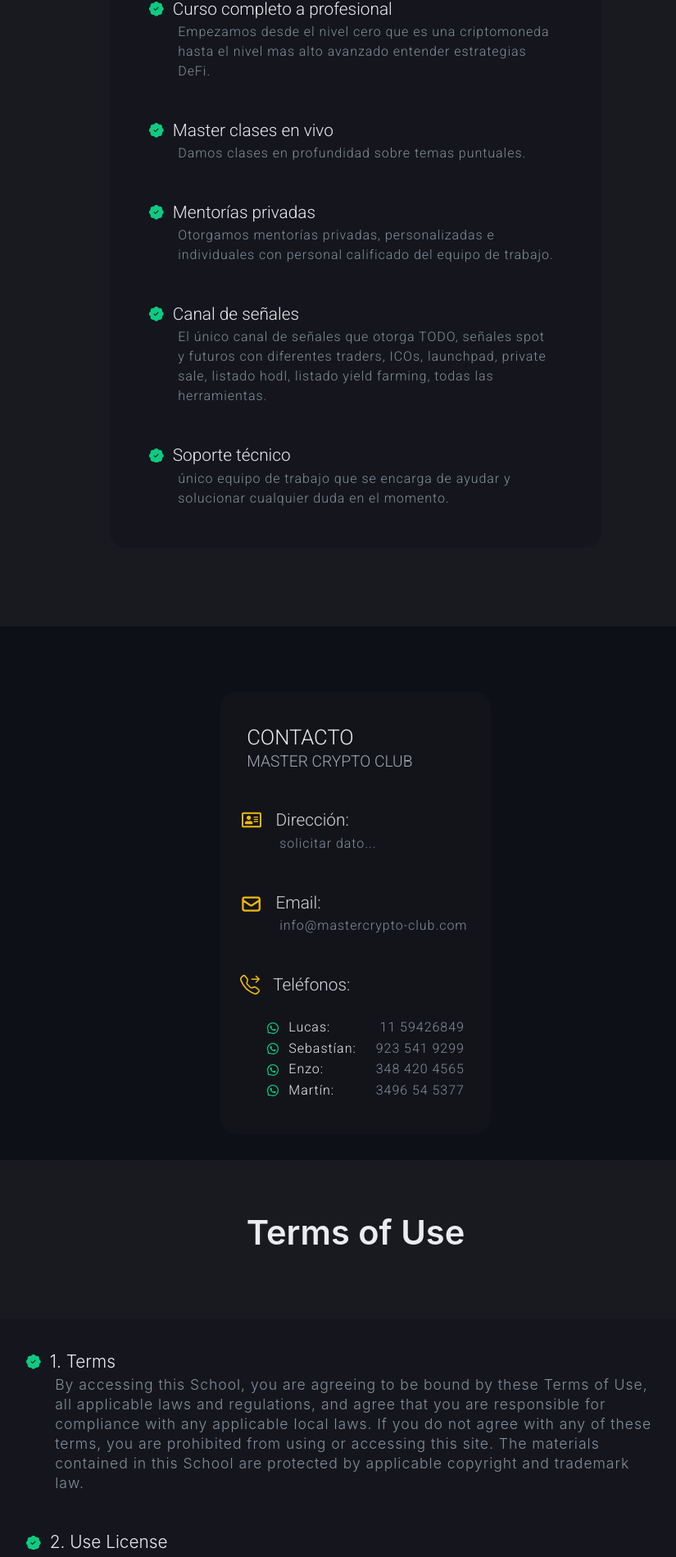
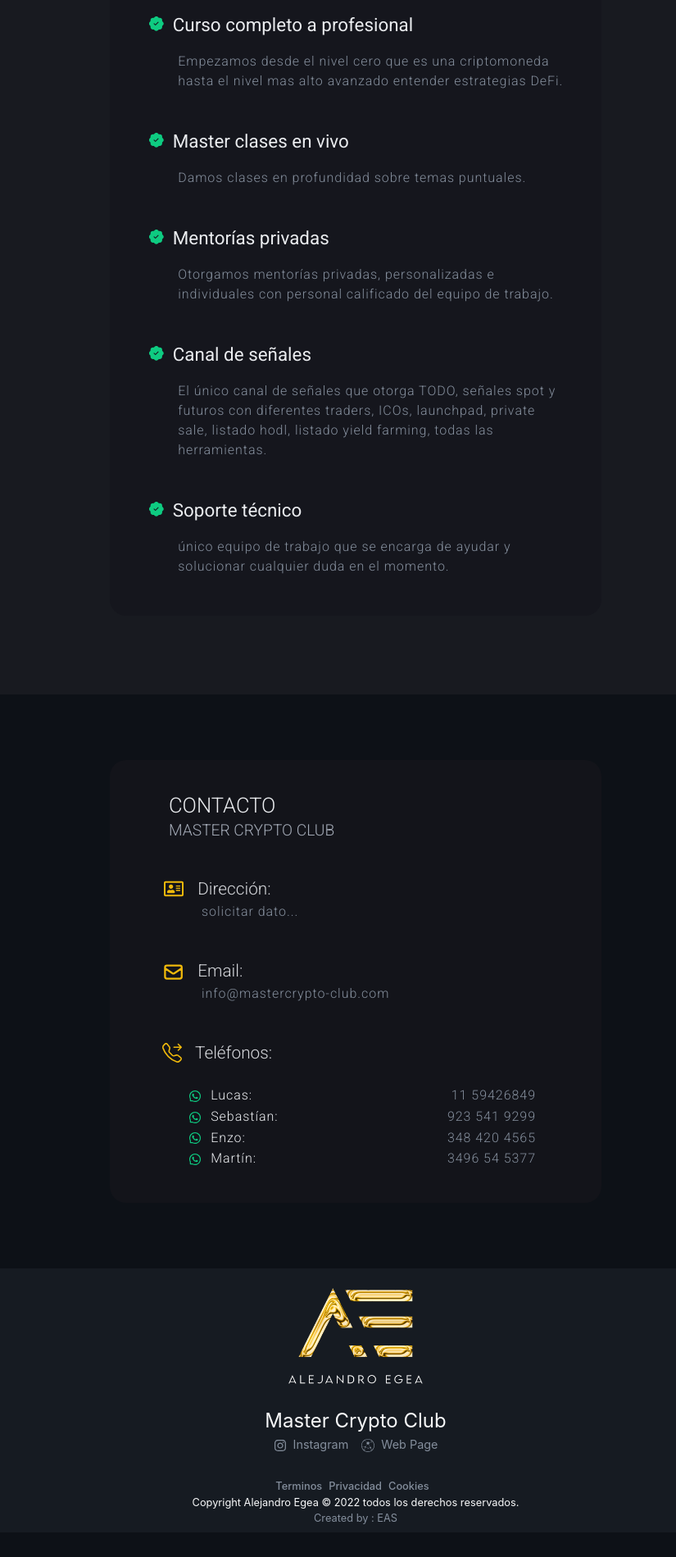
Before and after one commit to ezequielpato/ale-plataforma-cryptos, a Next.js app: page / in a window 1280 px wide. Shown: the part 4368-6267 px from the top of the page at 82% size, without its empty margins (206-1031 px from the left). After the commit the page ends 6237 px from the top, so only its background shows below. Built offline with nearby package versions, Linux system fonts and the light colour scheme.

Commit message:
Footer: Se elimina seccion top-Maquetado final tercera version

```diff
--- a/componentes/Footer/index.js
+++ b/componentes/Footer/index.js
@@ -7,11 +7,6 @@
 	return (
 		<div className='footer-container' id='contact'>
 			<div className='footer-wrap'>
-				{/* Section Fast Links */}
-				<section className='footer-links-container'>
-					<h6 className='footer-h6'>Top</h6>
-				</section>
-
 				{/* Image Logo A Egea */}
 				<img className='footer-img' src={`${URL_IMAGE}/pics/logo3.png`} alt='' />
 
--- a/package.json
+++ b/package.json
@@ -2,7 +2,7 @@
   "name": "miapp",
   "private": true,
   "scripts": {
-    "dev": "next dev",
+    "dev": "next dev ",
     "build": "next build",
     "start": "next start",
     "lint": "next lint"
--- a/pages/index.js
+++ b/pages/index.js
@@ -13,11 +13,11 @@
 		<section className='text-light'>
 			<Navbar />
 			<Main />
-			<Terms />
-			<Privacy />
-			<Cookies />
-			<Register />
-			<Login />
+			{/* <Terms /> */}
+			{/* <Privacy /> */}
+			{/* <Cookies /> */}
+			{/* <Register /> */}
+			{/* <Login /> */}
 			<Footer />
 		</section>
 	);
--- a/styles/contacto.css
+++ b/styles/contacto.css
@@ -2,6 +2,12 @@
 	display: flex;
 	flex-direction: column;
 	height: 100%;
+}
+
+.contacto-wrap {
+	padding: 5rem 0 5rem 0;
+	margin: 0;
+	width: 100%;
 }
 
 #contacto-title {
@@ -17,25 +23,10 @@
 	text-align: left;
 }
 
-.contacto-wrap {
-	padding-bottom: 0;
-}
-
-.contacto-wrap h4 {
-	font-size: 1.4rem;
-	font-weight: 400;
-	margin-bottom: 1.2rem;
-}
-
-.contacto-wrap h6 {
-	font-size: 1rem;
-}
-
 .contacto-box {
 	max-width: 600px;
 	border-radius: 20px;
-	margin: 1rem auto 2rem auto;
-	padding: 2.5rem 1rem 2.5rem 1rem;
+	padding: 2.5rem 1.5rem 2.5rem 1.5rem;
 }
 
 .contacto-box h4 {
@@ -70,16 +61,15 @@
 	margin: 0 0.5rem 0 0;
 }
 
-.contacto-hover:hover {
-	transform: scale(1.15);
-	transition: 100ms ease-in-out;
-}
-
 #contacto-phone {
 	font-size: 1.5rem;
 	margin: 0 0.5rem 0 0;
 }
 
+.contacto-hover:hover {
+	transform: scale(1.15);
+	transition: 100ms ease-in-out;
+}
 #contacto-contactos {
 	margin-top: 1.5rem;
 }
@@ -120,33 +110,28 @@
 	margin: 0 1rem 0 0.5rem;
 }
 
-.contacto-content h6 {
-	max-width: 320px;
-	height: auto;
-}
-
 @media (min-width: 428px) {
-	.contacto-wrap h2 {
-		max-width: 700px;
-		margin: 0 auto 4rem auto;
+	.contacto-wrap {
+		width: 100%;
+		margin: 0 auto 0 auto;
 	}
 
 	.contacto-box {
-		padding: 2.5rem 1rem 2.5rem 1.5rem;
+		width: 100%;
+		margin: 0 auto 0 auto;
+		padding: 2.5rem 3rem 2.5rem 3rem;
 	}
 }
 
 @media (min-width: 600px) {
-}
+	.contacto-wrap {
+		width: 100%;
+		margin: 0 auto 0 auto;
+	}
 
-@media (min-width: 800px) {
-	.contacto-wrap h2 {
-		max-width: 630px;
+	.contacto-box {
+		width: 100%;
+		margin: 0 auto 0 auto;
+		padding: 2.5rem 4rem 2.5rem 4rem;
 	}
 }
-
-@media (min-width: 1000px) {
-}
-
-@media (min-width: 1460px) {
-}
--- a/styles/cookies.css
+++ b/styles/cookies.css
@@ -2,6 +2,11 @@
 	display: flex;
 	flex-direction: column;
 	margin: 2rem auto 0 auto;
+}
+
+.cookies-wrap {
+	margin: 0;
+	width: 100%;
 }
 
 .cookies-wrap h2 {
@@ -27,7 +32,7 @@
 	max-width: 900px;
 	border-radius: 20px;
 	margin: 1rem auto 2rem auto;
-	padding: 2.5rem 2.5rem 0 1rem;
+	padding: 2.5rem 2rem 0 1.5rem;
 }
 
 .cookies-box h4 {
@@ -71,6 +76,11 @@
 }
 
 @media (min-width: 800px) {
+	.cookies-wrap {
+		width: 100%;
+		margin: 0 auto 4rem auto;
+	}
+
 	.cookies-wrap h2 {
 		max-width: 630px;
 	}
--- a/styles/footer.css
+++ b/styles/footer.css
@@ -1,7 +1,6 @@
 .footer-container {
 	background-color: #161b22;
 	height: auto;
-	margin-top: 4rem;
 }
 
 .footer-wrap {
@@ -13,15 +12,6 @@
 	width: 100%;
 	margin: 0 auto;
 	padding: 1rem 0 0.5rem 0;
-}
-
-.footer-links-container {
-	display: flex;
-	flex-direction: row;
-	align-items: center;
-	justify-content: center;
-	width: 100%;
-	margin-bottom: 0.8rem;
 }
 
 .footer-h6 {
--- a/styles/privacy.css
+++ b/styles/privacy.css
@@ -2,6 +2,11 @@
 	display: flex;
 	flex-direction: column;
 	margin: 2rem auto 0 auto;
+}
+
+.privacy-wrap {
+	margin: 0;
+	width: 100%;
 }
 
 .privacy-wrap h2 {
@@ -27,7 +32,7 @@
 	max-width: 900px;
 	border-radius: 20px;
 	margin: 1rem auto 2rem auto;
-	padding: 2.5rem 2.5rem 0 1rem;
+	padding: 2.5rem 2rem 0 1.5rem;
 }
 
 .privacy-box h4 {
@@ -71,6 +76,11 @@
 }
 
 @media (min-width: 800px) {
+	.privacy-wrap {
+		width: 100%;
+		margin: 0 auto 4rem auto;
+	}
+
 	.privacy-wrap h2 {
 		max-width: 630px;
 	}
--- a/styles/section4.css
+++ b/styles/section4.css
@@ -4,30 +4,11 @@
 	margin: 2rem auto 0 auto;
 }
 
-.section4-wrap h2 {
-	margin-bottom: 3rem;
-}
-
-.section4-wrap h4 {
-	font-size: 1.4rem;
-	font-weight: 400;
-	margin-bottom: 1.2rem;
-}
-
-.section4-wrap h6 {
-	font-size: 1rem;
-}
-
-#section4-subtitle {
-	font-size: 1.6rem;
-	text-align: center;
-}
-
 .section4-box {
 	max-width: 600px;
 	border-radius: 20px;
 	margin: 1rem auto 2rem auto;
-	padding: 2.5rem 2.5rem 0 1rem;
+	padding: 2.5rem 1.5rem 0 1.5rem;
 }
 
 .section4-box h4 {
@@ -44,6 +25,30 @@
 	text-align: left;
 	font-weight: 300;
 	width: 90%;
+}
+
+#section4-subtitle {
+	font-size: 1.6rem;
+	text-align: center;
+}
+
+.section4-wrap {
+	margin: 0;
+	width: 100%;
+}
+
+.section4-wrap h2 {
+	margin-bottom: 3rem;
+}
+
+.section4-wrap h4 {
+	font-size: 1.4rem;
+	font-weight: 400;
+	margin-bottom: 1.2rem;
+}
+
+.section4-wrap h6 {
+	font-size: 1rem;
 }
 
 .section4-icon-div {
@@ -64,6 +69,11 @@
 }
 
 @media (min-width: 428px) {
+	.section4-wrap {
+		width: 100%;
+		margin: 0 auto 0 auto;
+	}
+
 	.section4-wrap h2 {
 		max-width: 700px;
 		margin: 0 auto 4rem auto;
@@ -74,17 +84,8 @@
 	}
 }
 
-@media (min-width: 600px) {
-}
-
 @media (min-width: 800px) {
 	.section4-wrap h2 {
 		max-width: 630px;
 	}
 }
-
-@media (min-width: 1000px) {
-}
-
-@media (min-width: 1460px) {
-}
--- a/styles/terms.css
+++ b/styles/terms.css
@@ -2,6 +2,11 @@
 	display: flex;
 	flex-direction: column;
 	margin: 2rem auto 0 auto;
+}
+
+.terms-wrap {
+	margin: 0;
+	width: 100%;
 }
 
 .terms-wrap h2 {
@@ -27,7 +32,7 @@
 	max-width: 900px;
 	border-radius: 20px;
 	margin: 1rem auto 2rem auto;
-	padding: 2.5rem 2.5rem 0 1rem;
+	padding: 2.5rem 2rem 0 1.5rem;
 }
 
 .terms-box h4 {
@@ -58,6 +63,11 @@
 }
 
 @media (min-width: 428px) {
+	.terms-wrap {
+		width: 100%;
+		margin: 0 auto 4rem auto;
+	}
+
 	.terms-wrap h2 {
 		margin: 0 auto 4rem auto;
 	}
@@ -67,17 +77,8 @@
 	}
 }
 
-@media (min-width: 600px) {
-}
-
 @media (min-width: 800px) {
 	.terms-wrap h2 {
 		max-width: 630px;
 	}
 }
-
-@media (min-width: 1000px) {
-}
-
-@media (min-width: 1460px) {
-}
```
Also changed, not shown: 1 other file (tests, documents, lock files or other folders).
